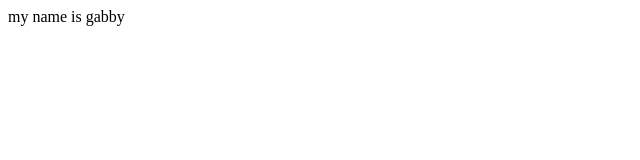
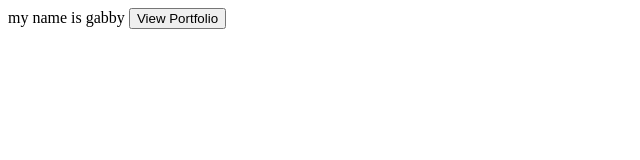
Before and after one commit to gtarasbdotpng/gtarasbdotpng.github.io, a plain HTML site: page index.html in a window 1280 px wide. Shown: the whole page, without its empty margins (0-640 px from the left). Drawn offline with Linux system fonts and the light colour scheme.

Commit message:
Update index.html

```diff
--- a/index.html
+++ b/index.html
@@ -4,4 +4,8 @@ my name is gabby
     <script src="js/wheel.js">
     </script>
   </head>
+  <body>
+    <button onclick="Default()"> View Portfolio</button>
+
+  </body>
 </html>
```
